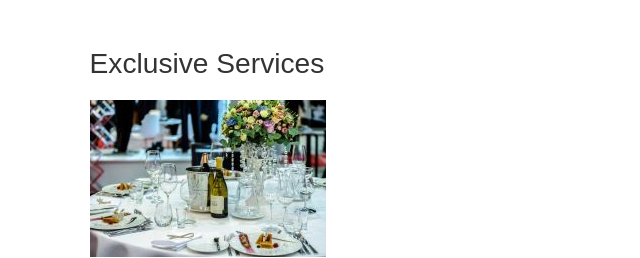
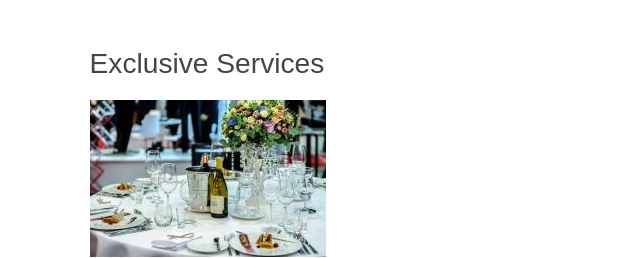
Before and after one commit to Salome254-hub/Hotel-ier, a plain HTML site: page index.html in a window 1280 px wide. Shown: the part 802-1060 px from the top of the page, 0-640 px from the left. Drawn offline with Linux system fonts and the light colour scheme.

Commit message:
Styled my Exclusiveservices class tag

```diff
--- a/style.css
+++ b/style.css
@@ -119,7 +119,7 @@ font-weight: 600;
     margin: 50px 0 20px;
     font-size: 2.2vw;
     font-weight: 500;
-    color: #333;
+    color: rgba(12, 5, 10, 0.753);
 
 }
 
```
